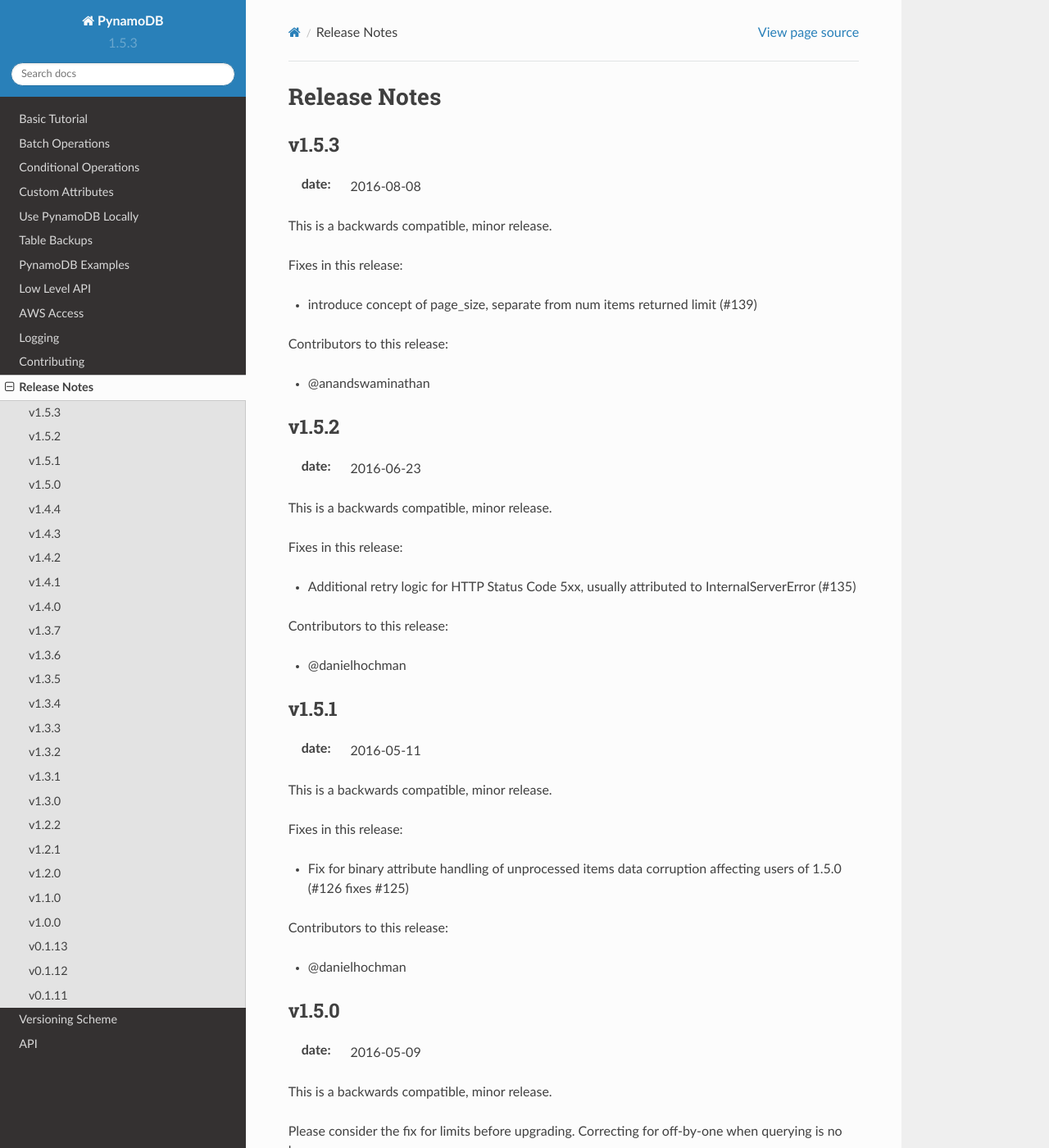
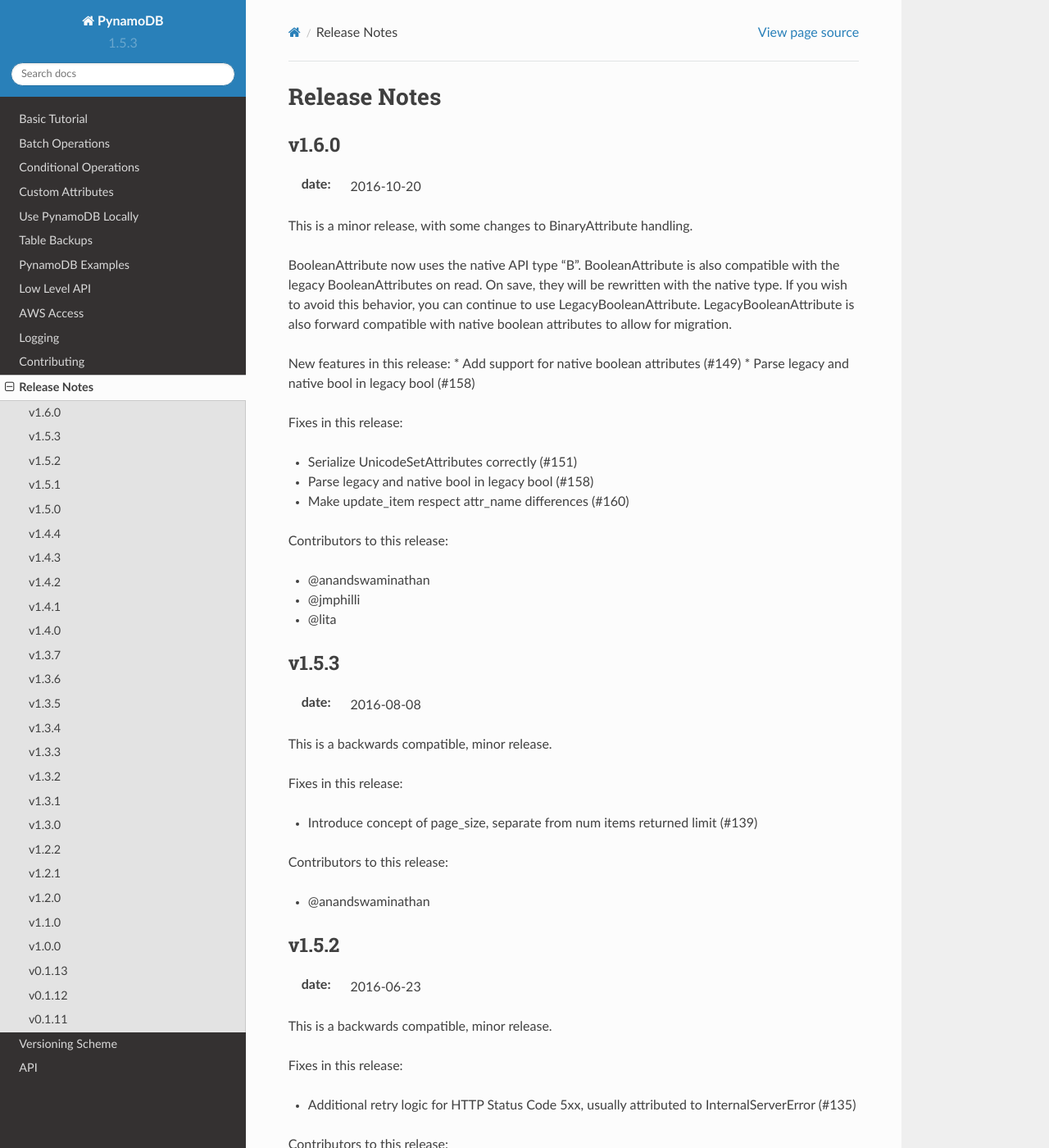
Before and after one commit to pynamodb/PynamoDB, a Sphinx documentation site: the page built from docs/release_notes.rst, in a window 1280 px wide and 1400 px high. Shown: the whole window at 82% size. Built offline with Sphinx 7.4.7 and the Read the Docs theme 2.0.0, drawn with Linux system fonts in a browser that asks for light colours; pages that are not in the unit, such as notebooks, are missing from menus.

Commit message:
update release notes

```diff
--- a/docs/release_notes.rst
+++ b/docs/release_notes.rst
@@ -1,5 +1,34 @@
 Release Notes
 =============
+
+v1.6.0
+------
+
+:date: 2016-10-20
+
+This is a minor release, with some changes to BinaryAttribute handling.
+
+BooleanAttribute now uses the native API type "B". BooleanAttribute is also compatible with the legacy BooleanAttributes
+on read. On save, they will be rewritten with the native type. If you wish to avoid this behavior, you can continue
+to use LegacyBooleanAttribute. LegacyBooleanAttribute is also forward compatible with native boolean
+attributes to allow for migration.
+
+New features in this release:
+* Add support for native boolean attributes (#149)
+* Parse legacy and native bool in legacy bool (#158)
+
+Fixes in this release:
+
+* Serialize UnicodeSetAttributes correctly (#151)
+* Parse legacy and native bool in legacy bool (#158)
+* Make update_item respect attr_name differences (#160)
+
+Contributors to this release:
+
+* @anandswaminathan
+* @jmphilli
+* @lita
+
 
 v1.5.3
 ------
@@ -10,7 +39,7 @@
 
 Fixes in this release:
 
-* introduce concept of page_size, separate from num items returned limit (#139)
+* Introduce concept of page_size, separate from num items returned limit (#139)
 
 Contributors to this release:
 
```
